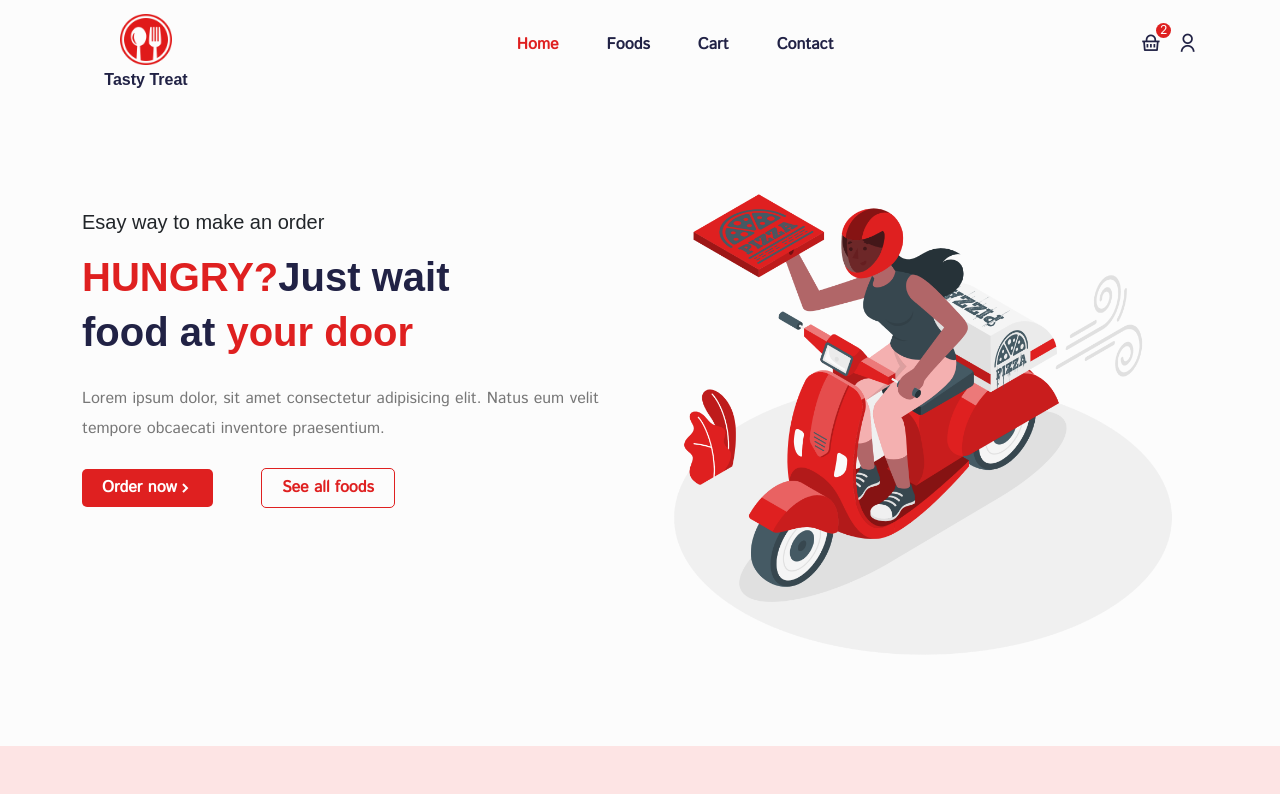
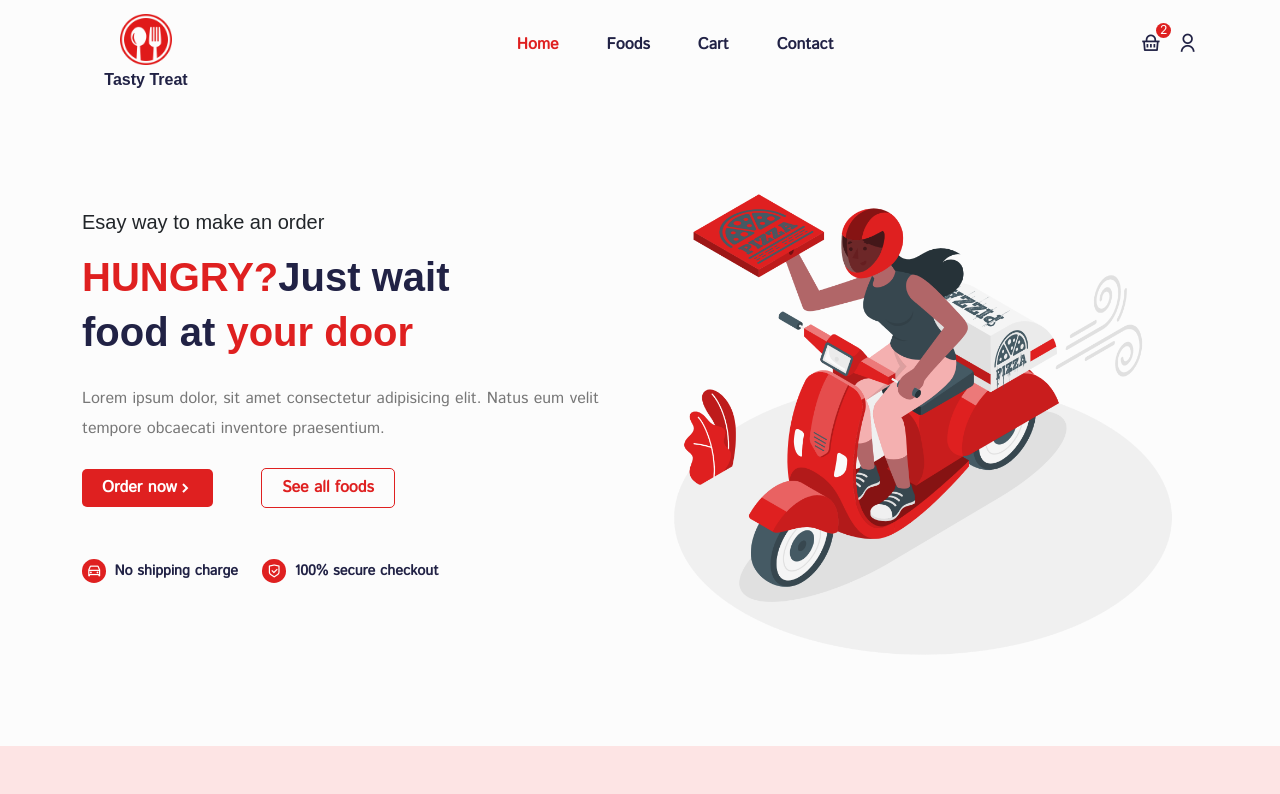
Before and after one commit to gholamreza-hasnzade/Reactjs-food-App-redux-toolkit, a React (Create React App) app: page /home in a window 1280 px wide. Shown: the top 794 px of the page. Built offline with nearby package versions, Linux system fonts and the light colour scheme; a web font is replaced by a local one.

Commit message:
fixed home part one

```diff
--- a/src/pages/home/Home.jsx
+++ b/src/pages/home/Home.jsx
@@ -37,6 +37,22 @@ const Home = () => {
                     <Link to={"/foods"}>See all foods</Link>
                   </button>
                 </div>
+
+                <div className="hero__service d-flex align-content-center  gap-4 mt-5">
+                  <p className="d-flex align-content-center gap-2">
+                    <span className="shipping__icon">
+                      <i className="ri-car-line"></i>
+                    </span>
+                    No shipping charge
+                  </p>
+
+                  <p className="d-flex align-content-center gap-2">
+                    <span className="shipping__icon">
+                    <i className="ri-shield-check-line"></i>
+                    </span>
+                    100% secure checkout
+                  </p>
+                </div>
               </div>
             </Col>
 
--- a/src/pages/home/home.css
+++ b/src/pages/home/home.css
@@ -29,8 +29,8 @@
   color: #fff;
   transition: 0.2s;
 }
-.order__btn:hover{
-    background: #212245;
+.order__btn:hover {
+  background: #212245;
 }
 .all__foods-btn {
   background: transparent;
@@ -42,3 +42,17 @@
 .all__foods-btn a:hover {
   color: #df2020;
 }
+
+.hero__service p {
+  color: #212245;
+  font-weight: 600;
+  font-size: 0.9rem;
+}
+
+.shipping__icon i {
+    padding: 5px;
+    background: #df2020;
+    color: #fff;
+    border-radius: 50%;
+    font-weight: 500 !important;
+}
```
